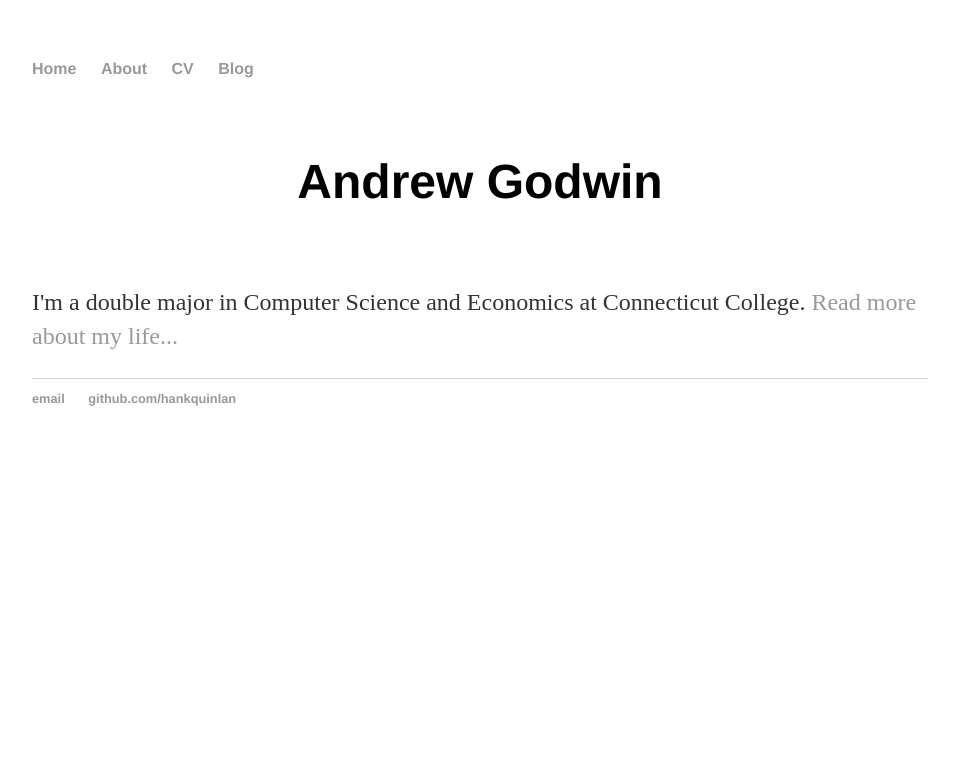
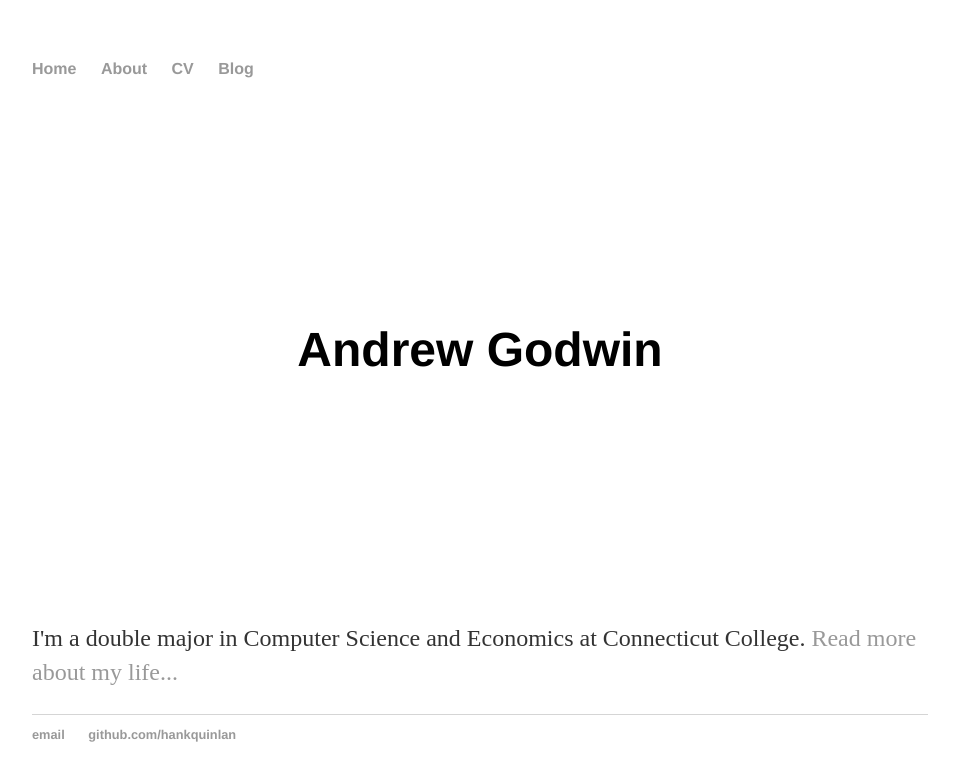
Before and after one commit to mriley2/AndrewRGodwin.github.io, a Jekyll site: the page built from index.html, in a window 1280 px wide. Shown: the top 781 px of the page, without its empty margins (160-1119 px from the left). Built offline with Jekyll 4.4.1, drawn with Linux system fonts in a browser that asks for light colours.

Commit message:
Update main.css

```diff
--- a/css/main.css
+++ b/css/main.css
@@ -22,7 +22,7 @@ a:hover {
 h1 {
     text-align: center;
     font-size: 3em;
-    line-height: 3em;
+    line-height: 10em;
     font-family:'Helvetica', 'Arial', 'Sans-Serif';
 }
 p {
```
